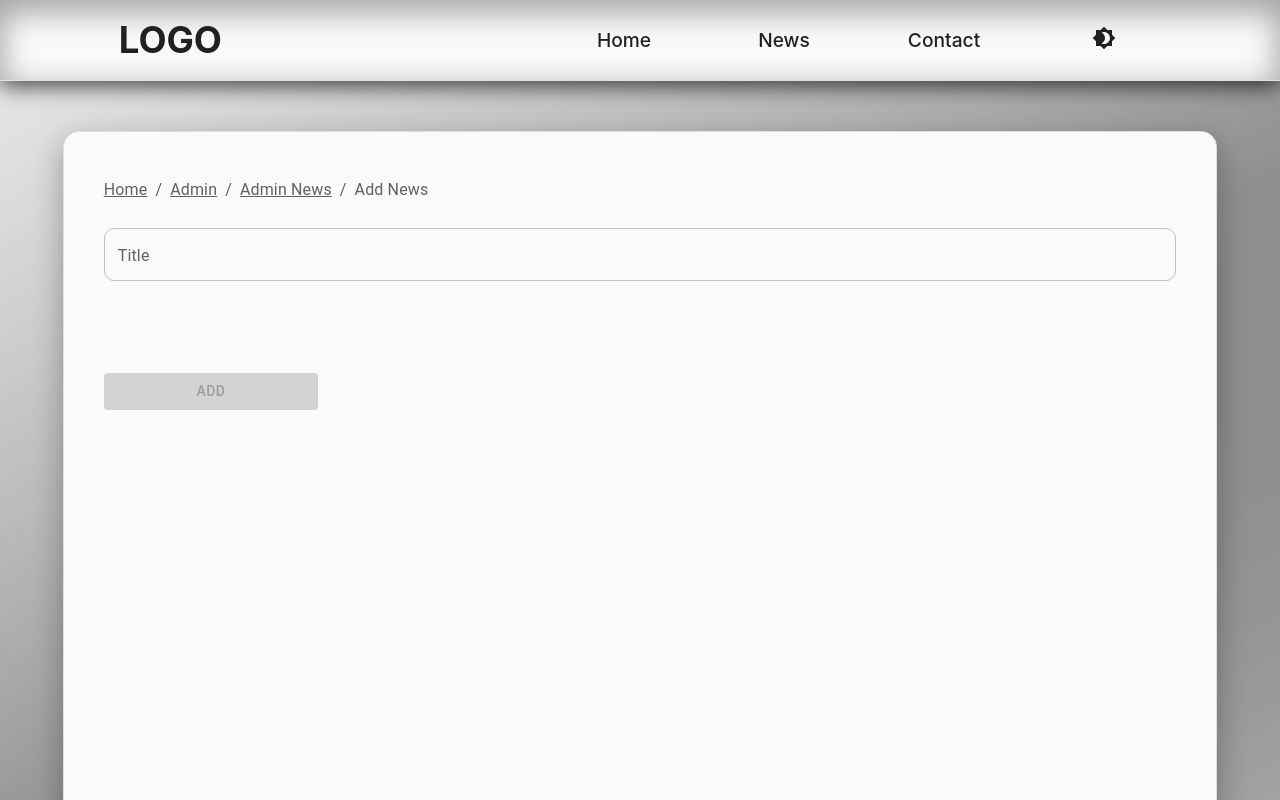
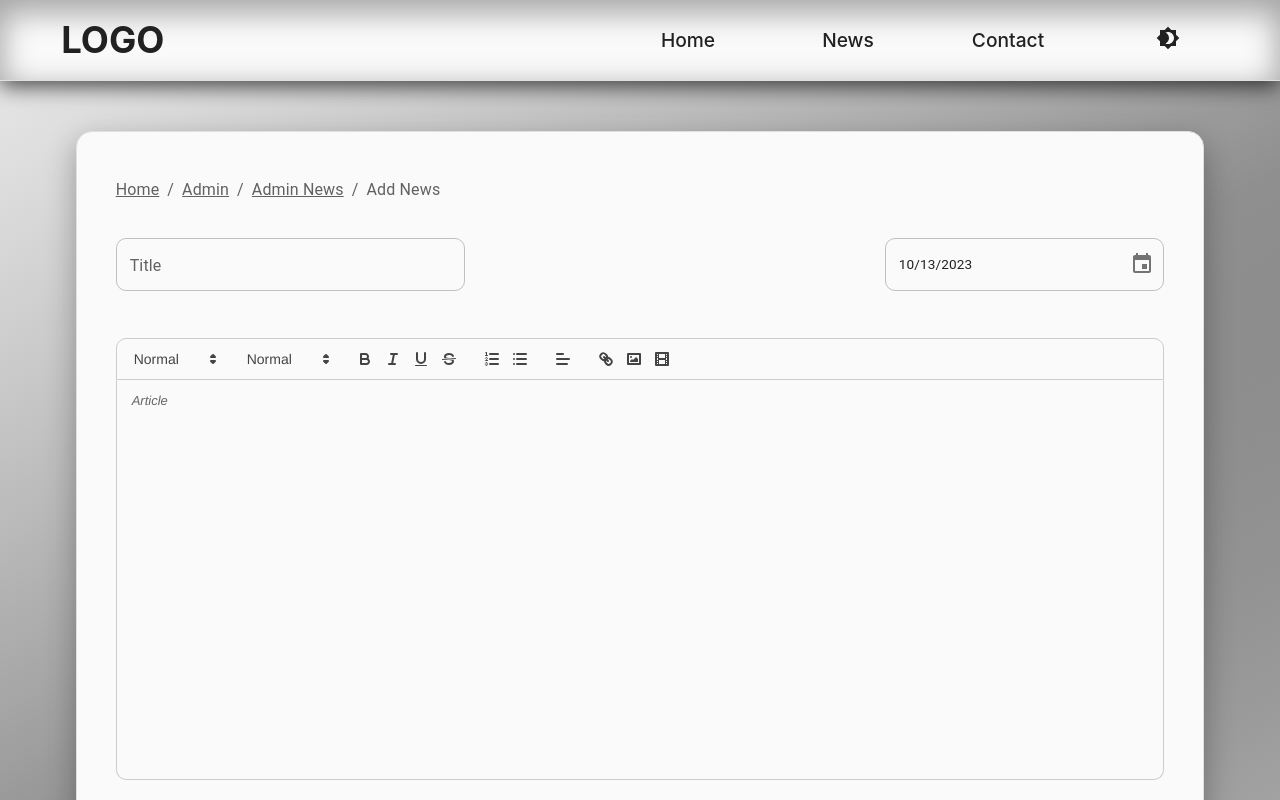
Before and after one commit to Miicy/news-feature, a React (Create React App) app: page /admin/admin-panel/add-news in a window 1280 px wide. Shown: the top 800 px of the page. Built offline with nearby package versions, Linux system fonts and the light colour scheme.

Commit message:
working on news form

```diff
--- a/package.json
+++ b/package.json
@@ -7,21 +7,23 @@
     "@emotion/styled": "^11.11.0",
     "@mui/icons-material": "^5.14.13",
     "@mui/material": "^5.14.13",
+    "@mui/x-date-pickers": "^6.17.0",
     "@reduxjs/toolkit": "^1.9.7",
     "@svgr/webpack": "^8.1.0",
     "@testing-library/jest-dom": "^5.17.0",
     "@testing-library/react": "^13.4.0",
     "@testing-library/user-event": "^13.5.0",
     "axios": "^1.5.1",
+    "dayjs": "^1.11.10",
     "formik": "^2.4.5",
     "react": "^18.2.0",
-    "react-datepicker": "^4.21.0",
     "react-device-detect": "^2.2.3",
     "react-dom": "^18.2.0",
     "react-quill": "^2.0.0",
     "react-redux": "^8.1.3",
     "react-router-dom": "^6.16.0",
     "react-scripts": "5.0.1",
+    "styled-components": "^6.1.0",
     "web-vitals": "^2.1.4",
     "yup": "^1.3.2"
   },
--- a/src/App.css
+++ b/src/App.css
@@ -46,4 +46,14 @@ body::-webkit-scrollbar {
 
 .newsContainer > .lastChild:first-child {
 	grid-column: span 2;
-  }
+}
+
+.ql-container {
+	border-bottom-left-radius: 10px;
+	border-bottom-right-radius: 10px;
+}
+
+.ql-snow.ql-toolbar {
+	border-top-left-radius: 10px;
+	border-top-right-radius: 10px;
+}
--- a/src/App.js
+++ b/src/App.js
@@ -54,11 +54,11 @@ function App() {
 				screenSize === "medium-s"
 					? "25px 0"
 					: screenSize === "small"
-					? "5px 0"
+					? "30px 0"
 					: "50px 0",
 			position: "relative",
 			minWidth: "300px",
-			width: screenSize === "small" ? "85%" : "90%",
+			width: screenSize === "small" ? "85%" : "88%",
 			minHeight:
 				screenSize === "medium-s"
 					? "1000px"
--- a/src/components/common/Breadcrumbs.js
+++ b/src/components/common/Breadcrumbs.js
@@ -1,5 +1,5 @@
 import Link from "@mui/material/Link";
-import { Breadcrumbs, useMediaQuery } from "@mui/material";
+import { Breadcrumbs } from "@mui/material";
 import { isMobile } from "react-device-detect";
 import { selectScreenSize } from "../../store/reducers/layoutSlice";
 import { useSelector } from "react-redux";
@@ -13,7 +13,7 @@ function BreadcrumbsPage({ second, secondUrl, third, thirdUrl, link }) {
 			sx={{
 				fontSize:
 					isMobile || screenSize === "small"
-						? "0.85em"
+						? "0.8em"
 						: screenSize === "medium"
 						? "0.95em"
 						: "1em",
--- /dev/null
+++ b/src/components/common/FormikDatePicker.js
@@ -0,0 +1,82 @@
+import { AdapterDayjs } from "@mui/x-date-pickers/AdapterDayjs";
+import { LocalizationProvider } from "@mui/x-date-pickers/LocalizationProvider";
+import { DesktopDatePicker } from "@mui/x-date-pickers";
+
+import { ErrorMessage, Field } from "formik";
+import { TextField } from "@mui/material";
+import { useSelector } from "react-redux";
+import { selectScreenSize } from "../../store/reducers/layoutSlice";
+import { isMobile } from "react-device-detect";
+
+const FormikDatePicker = ({
+	name,
+	label,
+	today,
+	form,
+	helperText,
+	sx,
+	...rest
+}) => {
+	const screenSize = useSelector(selectScreenSize);
+
+	const DatePickerStyles = {
+		error: {
+			color: "#d32f2f",
+			fontSize: "0.8em",
+			display: "flex",
+			justifyContent: "flex-start",
+			width:
+				screenSize === "small" || isMobile
+					? "98.5%"
+					: screenSize === "medium"
+					? "58.5%"
+					: screenSize === "medium-s"
+					? "58.5%"
+					: "38.5%",
+
+		},
+		container: {
+			width: "100%",
+			display: "flex",
+			flexDirection: "column",
+			alignItems: "flex-end",
+			margin: screenSize === "small" || isMobile ? "20px 0"  : "0",
+		},
+	};
+
+	return (
+		<Field name={name}>
+			{({ field, form }) => {
+				return (
+					<LocalizationProvider dateAdapter={AdapterDayjs}>
+						<div style={DatePickerStyles.container}>
+							<DesktopDatePicker
+								disableFuture
+								{...rest}
+								sx={sx || null}
+								onChange={(value) => form.setFieldValue("date", value)}
+								value={today}
+								renderInput={(params) => (
+									<TextField
+										name={name}
+										variant="outlined"
+										fullWidth
+										{...params}
+									/>
+								)}
+							/>
+							<ErrorMessage
+								style={DatePickerStyles.error}
+								name="date"
+								component="div"
+								className="error-message"
+							/>
+						</div>
+					</LocalizationProvider>
+				);
+			}}
+		</Field>
+	);
+};
+
+export default FormikDatePicker;
--- a/src/components/common/FormikField.js
+++ b/src/components/common/FormikField.js
@@ -1,43 +1,29 @@
-import { TextField } from "@mui/material";
+
+import TextField from "@mui/material/TextField";
 import { Field } from "formik";
 
-const FormikField = ({ field, form, type, helperText, sx, ...rest }) => {
-	const { value, name, onBlur, onChange } = field;
-	const { getFieldMeta } = form;
-	const { error, touched } = getFieldMeta(name);
+const FormikField = ({ size, name, label, type, sx, helperText, ...rest }) => {
+	return (
+		<Field name={name}>
+			{({ field, form }) => {
+				const { error, touched } = form.getFieldMeta(name);
 
-	const handleErrorDetection = () => {
-		if (error) {
-			return error;
-		} else {
-			return " ";
-		}
-	};
-
-	const handleHelperText = () => {
-		if (helperText) {
-			return helperText;
-		} else {
-			return " ";
-		}
-	};
-
-	return (
-		<Field
-			as={TextField}
-			{...rest}
-			color="opposite"
-			sx={sx ? sx : null}
-			variant="outlined"
-			type={type}
-			name={name}
-			onChange={onChange}
-			value={value ? value : ""}
-			error={!!error && touched}
-			fullWidth
-			helperText={touched ? handleErrorDetection() : handleHelperText()}
-
-		/>
+				return (
+					<TextField
+						label={label}
+						type={type}
+						{...field}
+						{...rest}
+						sx={sx || null}
+						variant="outlined"
+						color="opposite"
+						size={size}
+						error={!!error && touched}
+						helperText={touched ? error : helperText}
+					/>
+				);
+			}}
+		</Field>
 	);
 };
 
--- /dev/null
+++ b/src/components/common/ReactQuillComponent.js
@@ -0,0 +1,67 @@
+import ReactQuill from "react-quill";
+import "react-quill/dist/quill.snow.css";
+
+import React from "react";
+import { Field } from "formik";
+import { selectScreenSize } from "../../store/reducers/layoutSlice";
+import { useSelector } from "react-redux";
+import { isMobile } from "react-device-detect";
+
+function ReactQuillComponent(name, ...rest) {
+	const screenSize = useSelector(selectScreenSize);
+	const ReactQuillComponentStyles = {
+		container: {
+			margin: screenSize === "small" || isMobile
+			? "70px 0px"
+			: screenSize === "medium-s"
+			? "30px 0px"
+			: "40px 0px",
+			minHeight:"fit-content",
+			height:"400px",
+			borderRadius:"5px",
+
+		},
+	};
+	const modules = {
+		toolbar: [
+			[{ header: [1, 2, false] }],
+			[{size: []}],
+			["bold", "italic", "underline", "strike"],
+			[{ list: "ordered" }, { list: "bullet" }],
+			[{ align: [] }],
+			["link","image", "video"],
+		],
+	};
+
+	const formats = [
+		"header",
+		"size",
+		"bold",
+		"italic",
+		"underline",
+		"strike",
+		"list",
+		"bullet",
+		"align",
+		"link",
+		"image",
+		"video"
+	];
+
+	return (
+		<Field name={name}>
+			{({ field, form }) => (
+				<ReactQuill
+					style={ReactQuillComponentStyles.container}
+					value={field.value || ""}
+					onChange={(value) => form.setFieldValue(field.name, value)}
+					modules={modules}
+					formats={formats}
+					placeholder={"Article"}
+				/>
+			)}
+		</Field>
+	);
+}
+
+export default ReactQuillComponent;
--- a/src/components/layout/Header.js
+++ b/src/components/layout/Header.js
@@ -54,7 +54,7 @@ function Header() {
 			transition: "0.2s",
 		},
 		navContainer: {
-			width: "85%",
+			width: "95%",
 			display: "flex",
 			justifyContent: "space-between",
 			alignItems: "center",
--- a/src/pages/AdminAddNews.js
+++ b/src/pages/AdminAddNews.js
@@ -4,7 +4,7 @@ import { useDispatch, useSelector } from "react-redux";
 import { selectScreenSize } from "../store/reducers/layoutSlice";
 import { isMobile } from "react-device-detect";
 import CustomField from "../components/common/LoginField";
-import { Formik, Form, Field, useFormikContext } from "formik";
+import { Formik, Form, Field, useFormikContext, ErrorMessage } from "formik";
 import {
 	DATA_STATE,
 	NOTIFICATION_TYPES,
@@ -18,38 +18,46 @@ import {
 import { useNavigate } from "react-router-dom";
 
 import CustomLoginButton from "../components/common/CustomButton";
-import ReactQuill from "react-quill";
+
 import FormikField from "../components/common/FormikField";
+import FormikDatePicker from "../components/common/FormikDatePicker";
+import { useTheme } from "@emotion/react";
+
+import dayjs from "dayjs";
+import ReactQuillComponent from "../components/common/ReactQuillComponent";
 
 function AdminAddNews() {
 	const screenSize = useSelector(selectScreenSize);
 	const dispatch = useDispatch();
 	const navigate = useNavigate();
+	const theme = useTheme();
+	const today = dayjs();
 
-	const FORM_FIELDS = {
-		TITLE: "title",
-		CONTENT: "content",
-		DATE: "date",
+	const initialValues = {
+		title: "",
+		date: today,
+		content: null,
 	};
 
-	const initialValues = useMemo(() => {
-		return {
-			[FORM_FIELDS.TITLE]: null,
-			[FORM_FIELDS.CONTENT]: null,
-			[FORM_FIELDS.DATE]: null,
-		};
-	}, []);
-
 	const validationSchema = Yup.object().shape({
-		[FORM_FIELDS.TITLE]: Yup.string().required("Title required!"),
-		[FORM_FIELDS.CONTENT]: Yup.string().required("Content required!"),
-		[FORM_FIELDS.DATE]: Yup.number().required("Date required!"),
+		title: Yup.string().required("Title required!"),
+		date: Yup.date().required("Date required!"),
+		content: Yup.string().required("Content required!"),
 	});
 
-	const onSubmit = async (values, { setErrors }) => {
+	const onSubmit = async (values) => {
+
 		try {
-			dispatch(setDataState(DATA_STATE.DATA_STATE_LOADING));
-			// [FORM_FIELDS.TITLE]: formValues[FORM_FIELDS.TITLE],
+			const date = new Date(values.date);
+			const formattedDate = `${date.getDate()}/${
+				date.getMonth() + 1
+			}/${date.getFullYear()}`;
+
+			const updatedValues = {
+				...values,
+				date: formattedDate,
+			};
+
 			console.log("Form Values:", values);
 		} catch (error) {
 			if (
@@ -83,16 +91,30 @@ function AdminAddNews() {
 			alignItems: "space-between",
 			justifyContent: "center",
 		},
-		titleContainer: {
+		formCotainer: {
 			display: "flex",
 			flexDirection: "column",
 			width: "95%",
 			alignItems: screenSize === "small" || isMobile ? "center" : "flex-start",
 		},
-		title: {
-			fontSize: screenSize === "small" || isMobile ? "1em" : "2em",
-			marginLeft: screenSize === "small" || isMobile ? "2px" : "5px",
-			fontWeight: "bold",
+		titleDate: {
+			display: "flex",
+			flexDirection: screenSize === "small" || isMobile ? "column" : "row",
+			width: "100%",
+			marginTop:
+				screenSize === "medium-s"
+					? "15px"
+					: screenSize === "small"
+					? "10px"
+					: "20px",
+			justifyContent: "space-between",
+			height: "60px",
+		},
+		quill: {
+			minHeight: "fit-content",
+			height: "500px",
+			width: "100%",
+			color: "black",
 		},
 		image: {
 			backgroundColor: "grey",
@@ -100,65 +122,13 @@ function AdminAddNews() {
 			width: screenSize === "small" || isMobile ? "85%" : "100%",
 			borderRadius: "10px",
 		},
-
-		content: {
-			fontSize: screenSize === "small" || isMobile ? "0.9em" : "1.2em",
-			margin: screenSize === "small" || isMobile ? "20px 0" : "35px 0",
-			minHeight: screenSize === "small" || isMobile ? "200px" : "200px",
-		},
-		date: {
-			width: "100%",
-			display: "flex",
-			justifyContent: "flex-end",
-			marginBottom: "20px",
-			fontSize: screenSize === "small" || isMobile ? "0.85em" : "1em",
-		},
-		quill: {
-			minHeight: "fit-content",
-			height: "500px",
-			width: "100%",
-			color: "black",
-		},
 		button: {
 			display: "flex",
 			marginTop: "70px",
 			cursor: "pointer",
 			width: "20%",
 		},
-		titleDate: {
-			display: "flex",
-			flexDirection: "row",
-			width: "100%",
-			marginTop: screenSize === "medium-s"
-			? "15px"
-			: screenSize === "small"
-			? "20px"
-			: "10px",
-			justifyContent: "space-between",
-		},
 	};
-
-	const modules = {
-		toolbar: [
-			[{ header: [1, 2, false] }],
-			["bold", "italic", "underline", "strike"],
-			[{ list: "ordered" }, { list: "bullet" }],
-			[{ align: [] }],
-			["link"],
-		],
-	};
-
-	const formats = [
-		"header",
-		"bold",
-		"italic",
-		"underline",
-		"strike",
-		"list",
-		"bullet",
-		"align",
-		"link",
-	];
 
 	const [content, setContent] = useState("");
 
@@ -173,56 +143,51 @@ function AdminAddNews() {
 					link={"Add News"}
 				/>
 			</div>
-			<div style={AdminAddNewsStyles.titleContainer}>
+			<div style={AdminAddNewsStyles.formCotainer}>
 				<Formik
 					initialValues={initialValues}
 					validationSchema={validationSchema}
 					onSubmit={onSubmit}
 				>
-					{(values, isValid) => (
+
+					{({ isValid, values }) => (
+
 						<Form style={AdminAddNewsStyles.form}>
 							<div style={AdminAddNewsStyles.titleDate}>
-								<Field name={FORM_FIELDS.TITLE}>
-									{({ form, ...formik }) => (
-                                        <FormikField
-                                        form={form}
-                                        {...formik}
-                                        label="Title"
-                                        size={screenSize === "small" || isMobile ? "small" : "big"}
-                                    />
-									)}
-								</Field>
+								<FormikField
+									name="title"
+									label="Title"
+									type="text"
+									sx={{
+										width: screenSize === "small" || isMobile ? "100%" : "50%",
+									}}
+									size={screenSize === "small" || isMobile ? "small" : ""}
+								/>
 
-								{/* <CustomField
+								<FormikDatePicker
 									name="date"
 									label="Date"
-									size={
-										!isMobile && screenSize !== "small" ? "medium" : "small"
-									}
-									error={true}
-									margin={"0"}
-									password={false}
-									width={isMobile && screenSize === "small" ? "50%" : "20%"}
-								/> */}
+									date={values.date}
+									today={today}
+									sx={{
+										width:
+											screenSize === "small" || isMobile
+												? "100%"
+												: screenSize === "medium"
+												? "60%"
+												: screenSize === "medium-s"
+												? "60%"
+												: "40%",
+										transition: "0.3s",
+									}}
+								/>
 							</div>
-
-							{/* <Field name="content">
-								<ReactQuill
-									{...Field}
-									style={AdminAddNewsStyles.quill}
-									modules={modules}
-									// onChange={(value) => setFieldValue("content", value)}
-									formats={formats}
-								/>
-							</Field> */}
+							<ReactQuillComponent name="content" />
 							<div style={AdminAddNewsStyles.button}>
 								<CustomLoginButton
-									disabled={
-										!values.title || values.content
-										// || !formik.values.date
-									}
-									onClick={() => onSubmit(values)}
-									buttonText={"Add"}
+									type="submit"
+									// disabled={!isValid}
+									buttonText="Add"
 								/>
 							</div>
 						</Form>
@@ -230,7 +195,6 @@ function AdminAddNews() {
 				</Formik>
 				{/* <div style={AdminAddNewsStyles.image}></div> */}
 			</div>
-			<div style={AdminAddNewsStyles.date}></div>
 		</div>
 	);
 }
```
Also changed, not shown: src/theme/themeDesign.js (+14 -2 lines), 1 other file (tests, documents, lock files or other folders).
